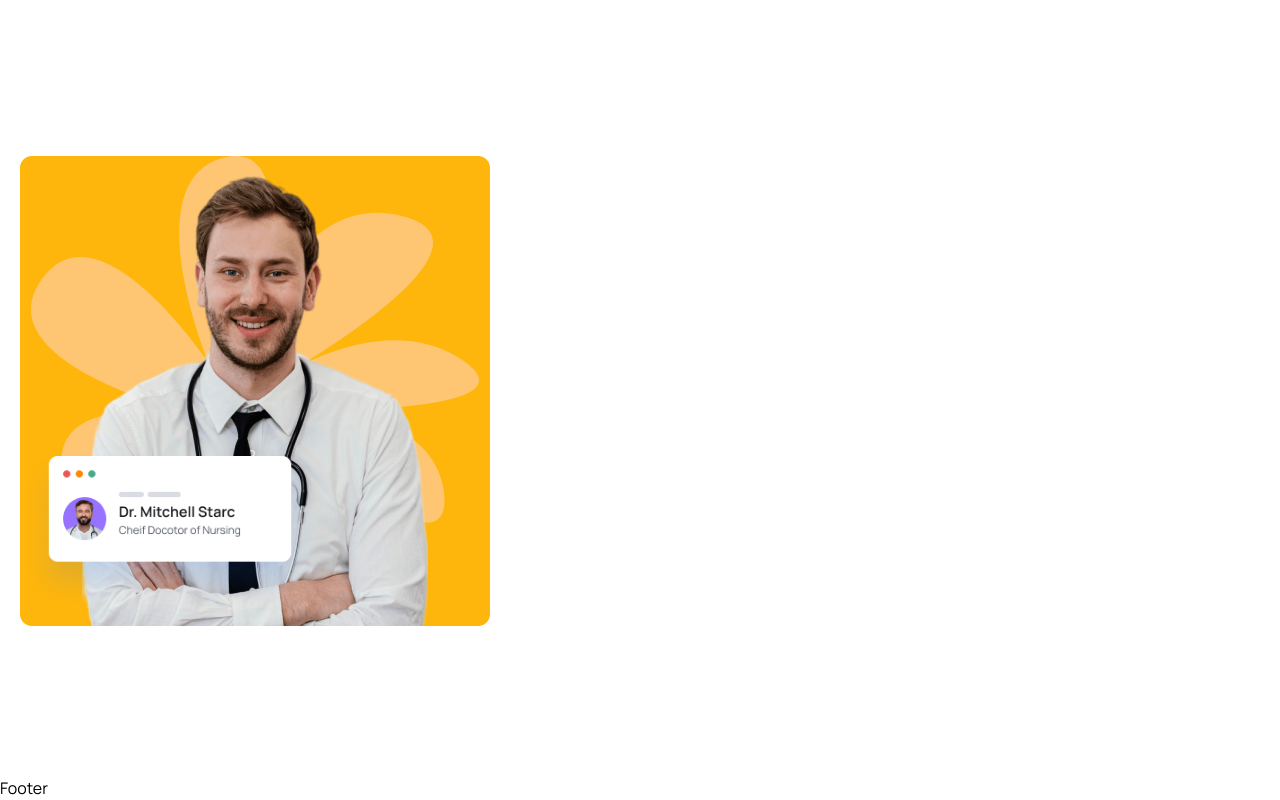
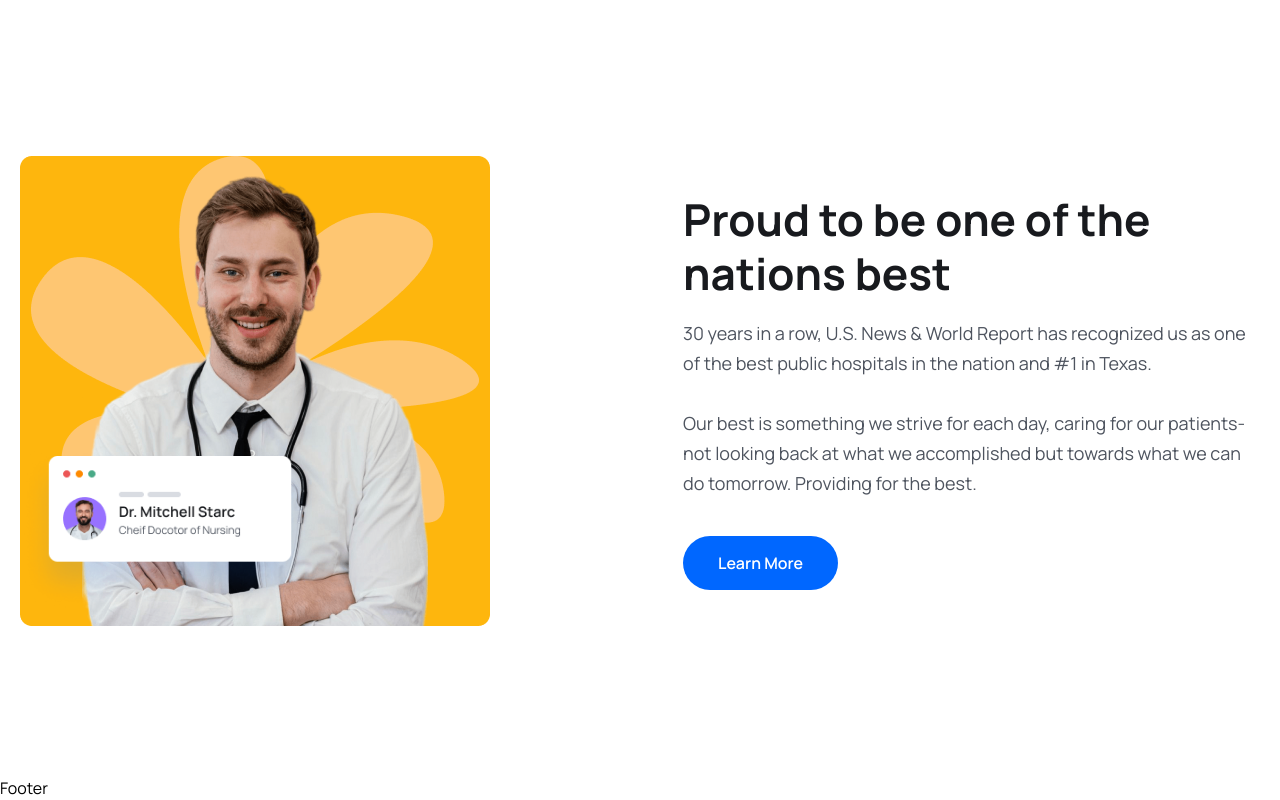
Before and after one commit to MacSmitty8/MERN-Medicare-Booking, a React (Vite) app in the folder frontend/: page / in a window 1280 px wide. Shown: the part 1652-2452 px from the top of the page. Built offline with nearby package versions, Linux system fonts and the light colour scheme.

Commit message:
Added blurb text and a button with a link.

```diff
--- a/frontend/src/components/About/About.jsx
+++ b/frontend/src/components/About/About.jsx
@@ -1,6 +1,7 @@
 import React from 'react'
 import aboutImg from '../../assets/images/about.png'
 import aboutCardImg from '../../assets/images/about-card.png'
+import { Link } from 'react-router-dom'
 
 const About = () => {
     return <section>
@@ -13,6 +14,17 @@
                         <img src={aboutCardImg} alt="" />
                     </div>
                 </div>
+                {/* The contents for the about component. */}
+                <div className='w-full lg:w-1/2 xl:w-[670px] order-1 lg:order-2'>
+                    <h2 className='heading'>Proud to be one of the nations best</h2>
+                    <p className='text_para'>
+                    30 years in a row, U.S. News & World Report has
+                    recognized us as one of the best public
+                    hospitals in the nation and #1 in Texas.</p>
+                    <p className='text_para mt-[30px]'>Our best is something we strive for each day, caring for
+                    our patients-not looking back at what we accomplished but towards what we can do tomorrow. Providing for the best.</p>
+                    <Link to='/'><button className='btn'>Learn More</button></Link>
+                </div>
             </div>
         </div>
     </section>
```
